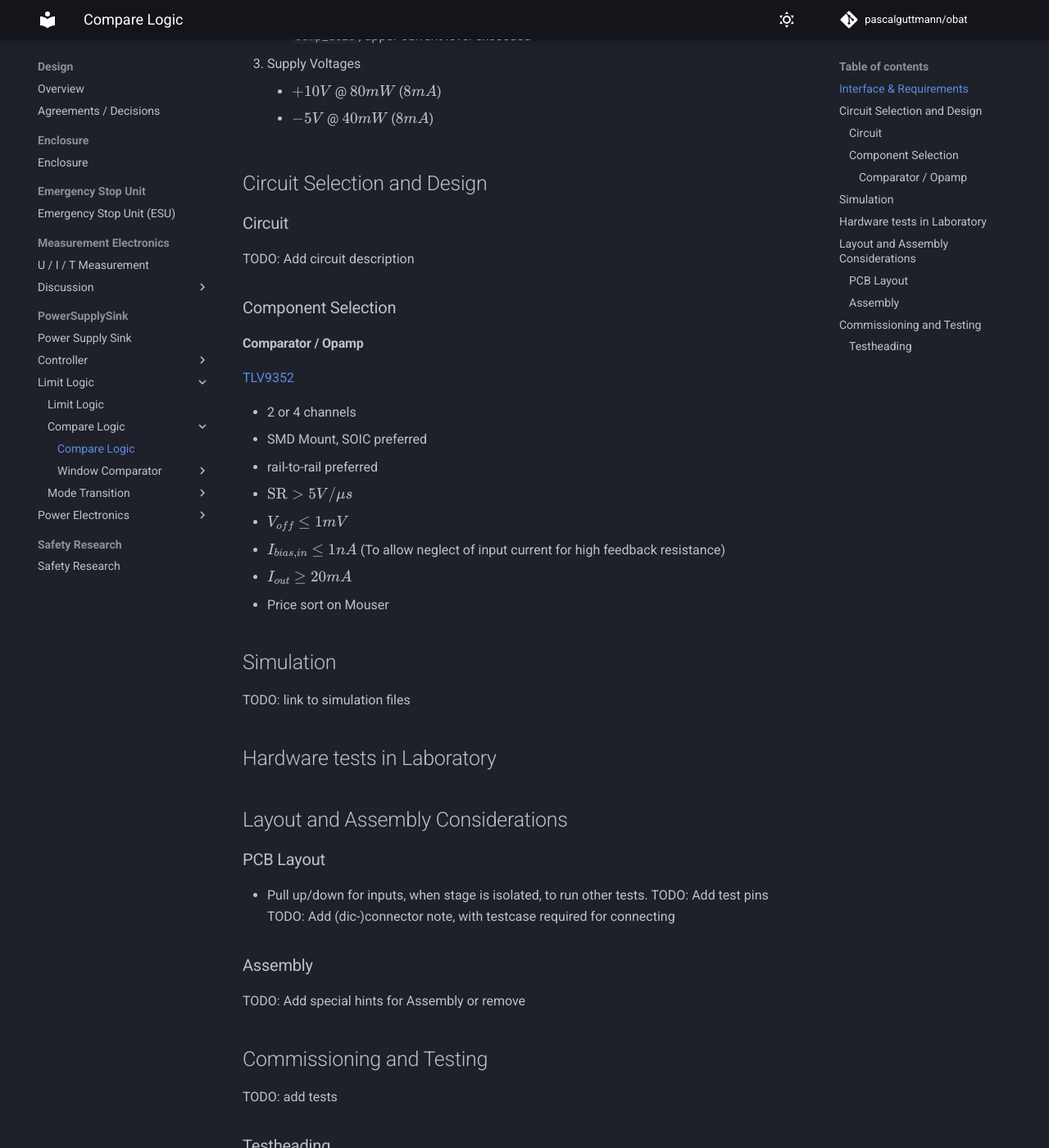
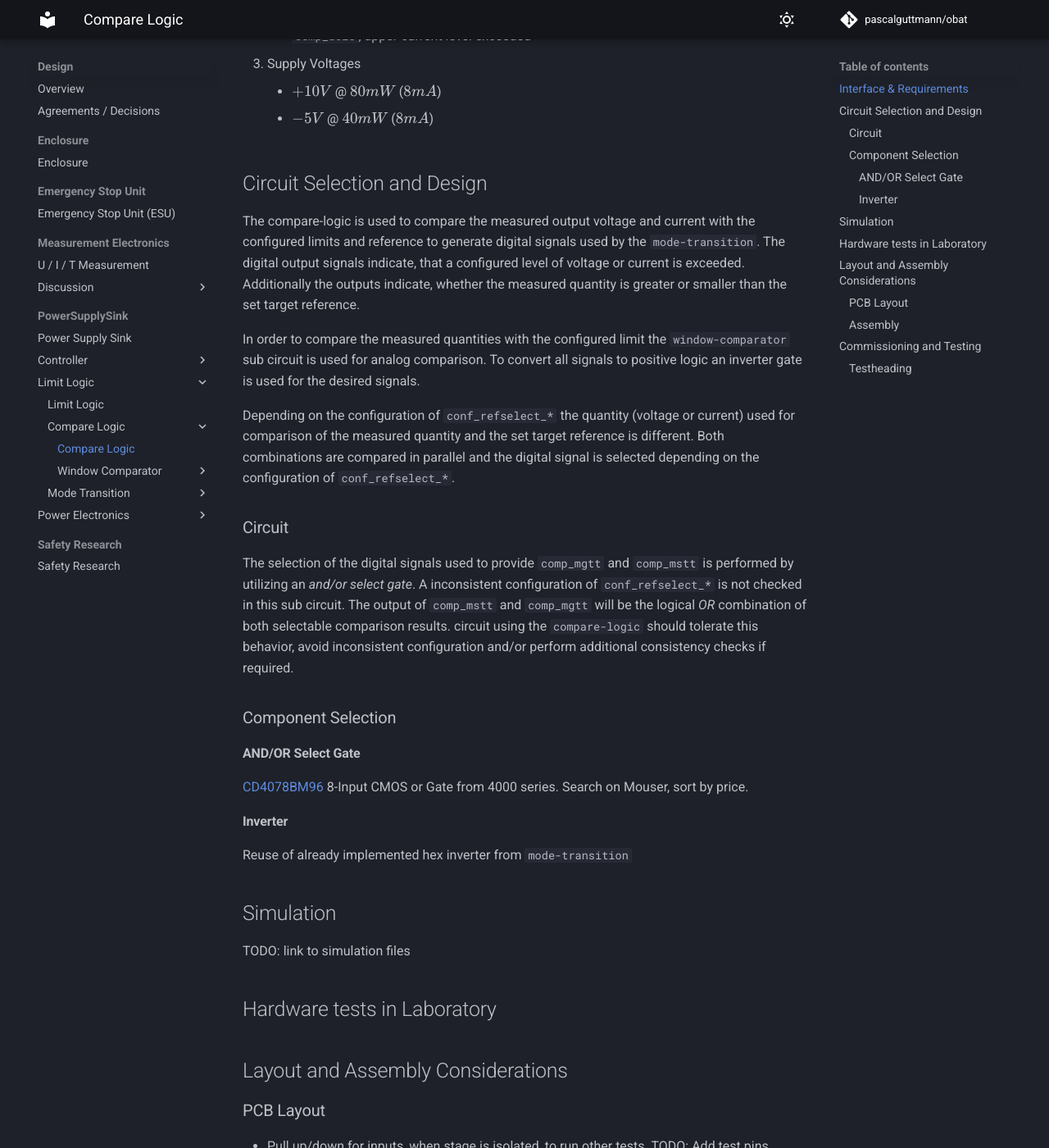
Before and after one commit to pascalguttmann/obat, an MkDocs documentation site: the page built from docs/design/pss/limit-logic/compare-logic/compare-logic.md, in a window 1280 px wide and 1400 px high, scrolled down 967 px. Shown: the whole window at 82% size. Built offline with MkDocs 1.6.1 and Material for MkDocs 9.7.7, drawn with Linux system fonts in a browser that asks for light colours; comment, search, counter and statistics services are not loaded.

Commit message:
add compare-logic circuit description

```diff
--- a/docs/design/pss/limit-logic/compare-logic/compare-logic.md
+++ b/docs/design/pss/limit-logic/compare-logic/compare-logic.md
@@ -31,24 +31,45 @@
 
 ## Circuit Selection and Design
 
+The compare-logic is used to compare the measured output voltage and current
+with the configured limits and reference to generate digital signals used by
+the `mode-transition`. The digital output signals indicate, that a configured
+level of voltage or current is exceeded. Additionally the outputs indicate,
+whether the measured quantity is greater or smaller than the set target
+reference.
+
+In order to compare the measured quantities with the configured limit the
+`window-comparator` sub circuit is used for analog comparison. To convert all
+signals to positive logic an inverter gate is used for the desired signals.
+
+Depending on the configuration of `conf_refselect_*` the quantity (voltage or
+current) used for comparison of the measured  quantity and the set target
+reference is different. Both combinations are compared in parallel and the
+digital signal is selected depending on the configuration of
+`conf_refselect_*`.
+
 ### Circuit
 
-TODO: Add circuit description
+The selection of the digital signals used to provide `comp_mgtt` and
+`comp_mstt` is performed by utilizing an _and/or select gate_. A inconsistent
+configuration of `conf_refselect_*` is not checked in this sub circuit. The
+output of `comp_mstt` and `comp_mgtt` will be the logical _OR_ combination of
+both selectable comparison results. circuit using the `compare-logic` should
+tolerate this behavior, avoid inconsistent configuration and/or perform
+additional consistency checks if required.
 
 ### Component Selection
 
-#### Comparator / Opamp
+#### AND/OR Select Gate
 
-[TLV9352](https://mou.sr/3BJsKZm)
+[CD4078BM96] 8-Input CMOS or Gate from 4000 series. Search on Mouser, sort by
+price.
 
-- 2 or 4 channels
-- SMD Mount, SOIC preferred
-- rail-to-rail preferred
-- $\text{SR} > 5V / \mu s$
-- $V_{off} \leq 1mV$
-- $I_{bias, in} \leq 1nA$ (To allow neglect of input current for high feedback resistance)
-- $I_{out} \geq 20mA$
-- Price sort on Mouser
+[CD4078BM96]: https://www.ti.com/lit/ds/symlink/cd4019b.pdf
+
+#### Inverter
+
+Reuse of already implemented hex inverter from `mode-transition`
 
 ## Simulation
 
```
